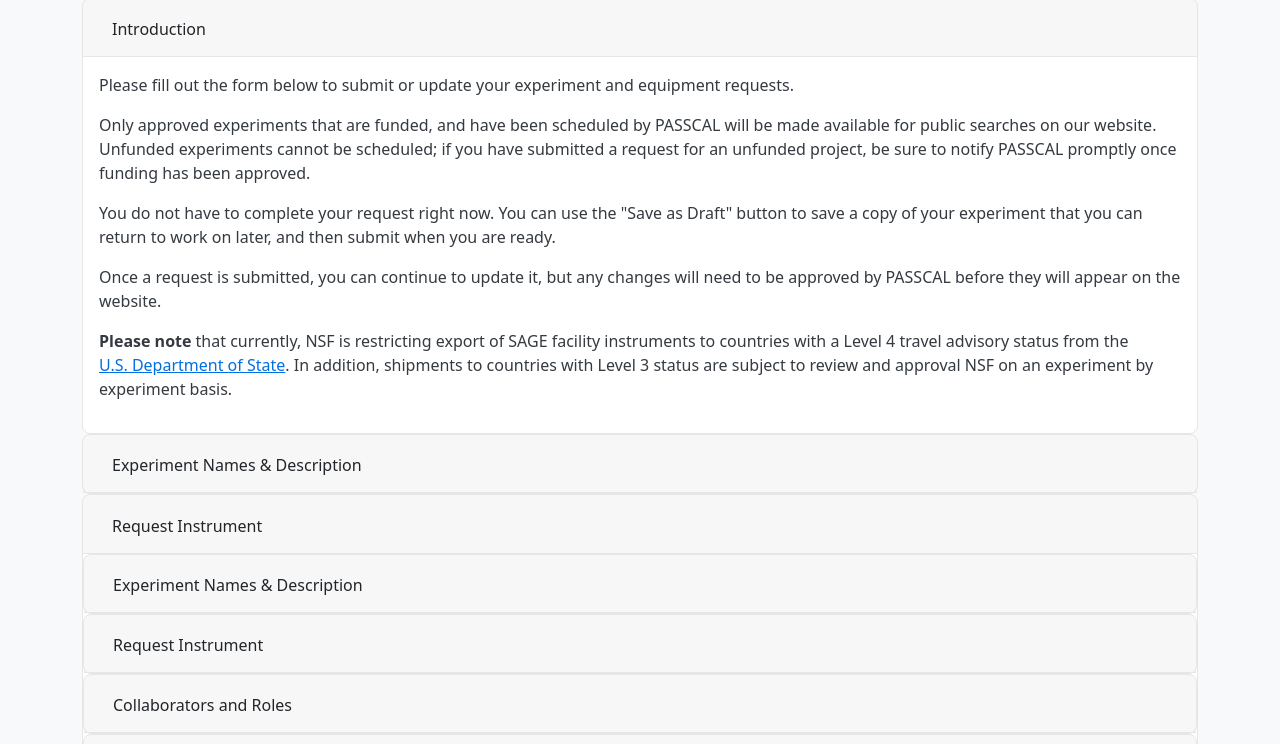
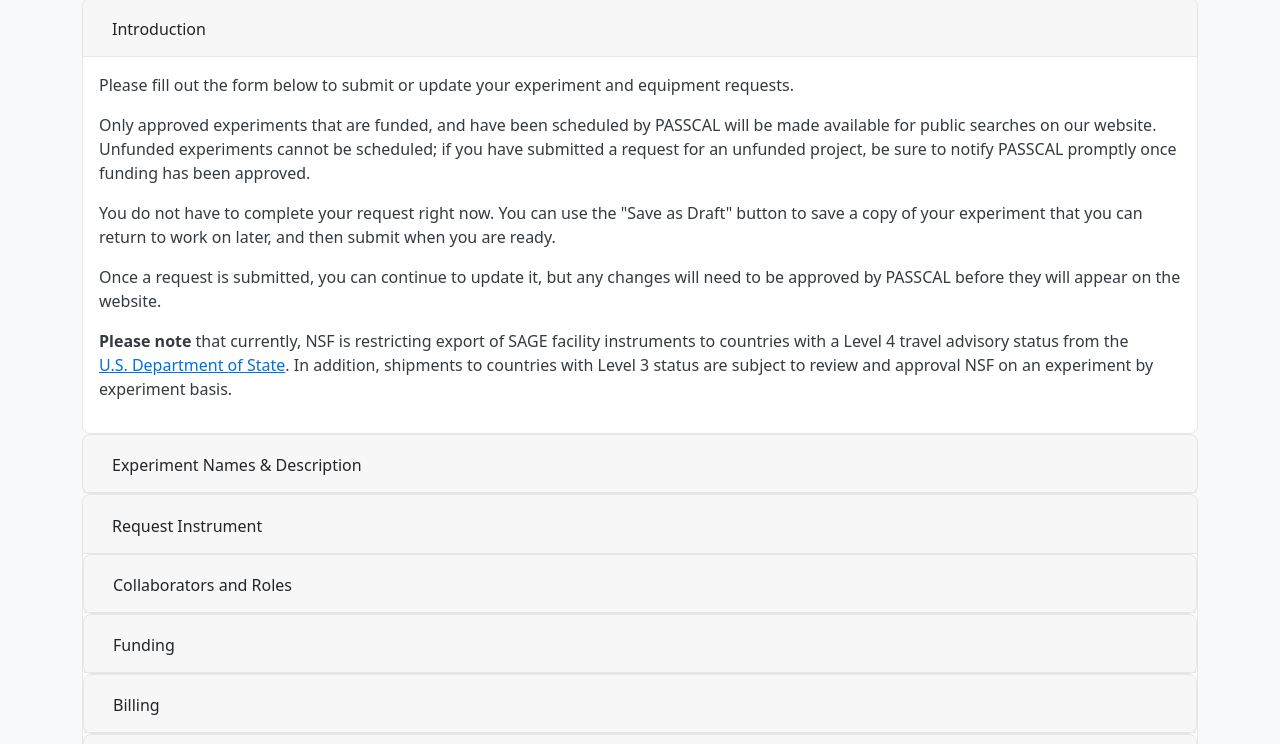
Before and after one commit to LanSandbox/InstrumentRequest, a website: page index.html in a window 1280 px wide. Shown: the part 39-783 px from the top of the page. Drawn offline with nearby package versions, Linux system fonts and the light colour scheme; files whose address does not match are found by name; a web font is replaced by a local one.

Commit message:
remove extra stuff

```diff
--- a/index.html
+++ b/index.html
@@ -87,7 +87,7 @@
                   <div w3-include-html="forms/1_experiment_names_n_description.html.twig"></div>
                 </div>
             </div>
-        </div>
+          </div>
 
           <div class="card">
             <div class="card-header" id="HeadingRequestInstruments">
@@ -102,35 +102,6 @@
                   <div w3-include-html="forms/2_request_instruments.html.twig"></div>
                 </div>
             </div>
-              <div class="card">
-                  <div class="card-header" id="HeadingExperimentDescription">
-                      <h2 class="mb-0">
-                          <button class="btn btn-link btn-block text-left" type="button" data-toggle="collapse" data-target="#CollapseExperimentDescription" aria-expanded="true" aria-controls="CollapseExperimentDescription">
-                              Experiment Names & Description
-                          </button>
-                      </h2>
-                  </div>
-                  <div id="CollapseExperimentDescription" class="collapse" aria-labelledby="HeadingExperimentDescription" data-parent="#InstrumentRequest">
-                      <div class="card-body">
-                          <div w3-include-html='forms/1_experiment_names_n_description.html.twig'></div>
-                      </div>
-                  </div>
-              </div>
-
-              <div class="card">
-                  <div class="card-header" id="HeadingRequestInstruments">
-                      <h2 class="mb-0">
-                          <button class="btn btn-link btn-block text-left" type="button" data-toggle="collapse" data-target="#CollapseRequestInstruments" aria-expanded="true" aria-controls="CollapseRequestInstruments">
-                              Request Instrument
-                          </button>
-                      </h2>
-                  </div>
-                  <div id="CollapseRequestInstruments" class="collapse" aria-labelledby="HeadingRequestInstruments" data-parent="#InstrumentRequest">
-                      <div class="card-body">
-                          <div w3-include-html='forms/2_request_instruments.html.twig'></div>
-                      </div>
-                  </div>
-              </div>
 
               <div class="card">
                   <div class="card-header" id="HeadingCollaboratosrAndRoles">
```
